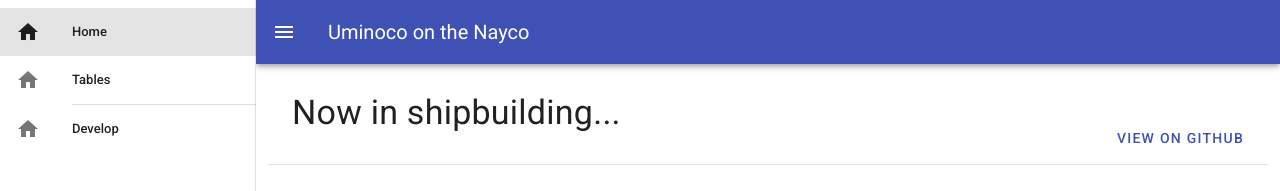
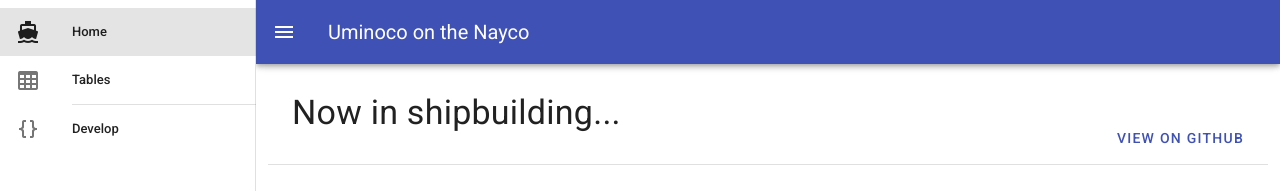
Before and after one commit to tac0x2a/nayco, a Vue app in the folder uminoco/frontend/: page / in a window 1280 px wide. Shown: the top 191 px of the page. Built offline with nearby package versions, Linux system fonts and the light colour scheme.

Commit message:
Fix menu icons

```diff
--- a/uminoco/frontend/src/App.vue
+++ b/uminoco/frontend/src/App.vue
@@ -5,7 +5,7 @@
 
         <v-list-item to="/">
           <v-list-item-action>
-            <v-icon>mdi-home</v-icon>
+            <v-icon>mdi-ferry</v-icon>
           </v-list-item-action>
           <v-list-item-content>
             <v-list-item-title>Home</v-list-item-title>
@@ -14,7 +14,7 @@
 
         <v-list-item to="/table">
           <v-list-item-action>
-            <v-icon>mdi-home</v-icon>
+            <v-icon>mdi-table-large</v-icon>
           </v-list-item-action>
           <v-list-item-content>
             <v-list-item-title>Tables</v-list-item-title>
@@ -25,7 +25,7 @@
 
         <v-list-item to="/develop">
           <v-list-item-action>
-            <v-icon>mdi-home</v-icon>
+            <v-icon>mdi-code-braces</v-icon>
           </v-list-item-action>
           <v-list-item-content>
             <v-list-item-title>Develop</v-list-item-title>
```
